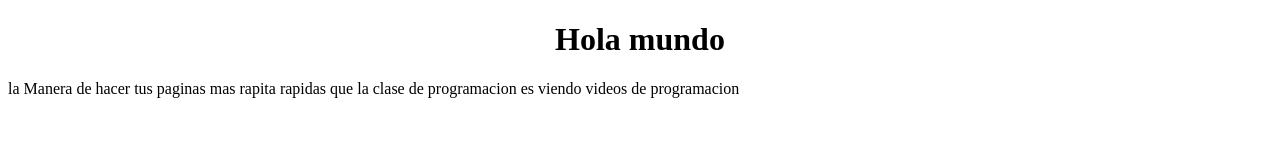
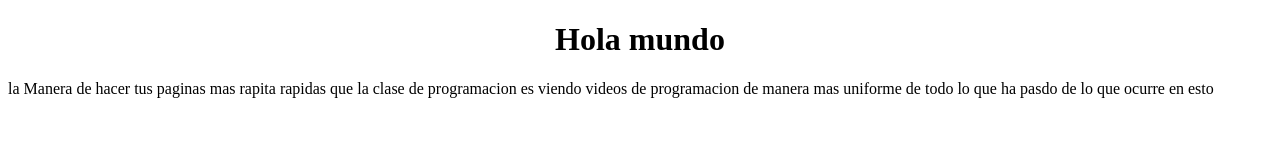
Before and after one commit to M1gu3l-3v4rist0/mundo-2, a plain HTML site: page index.html in a window 1280 px wide. Drawn offline with Linux system fonts and the light colour scheme.

Commit message:
modificación en el index

```diff
--- a/index.html
+++ b/index.html
@@ -6,9 +6,11 @@
     <title>Mi primera pagina</title>
     <h1><center> Hola mundo </center></h1>
     <p> la Manera de hacer tus paginas mas rapita rapidas   que la clase de programacion
-        es viendo videos de programacion
+        es viendo videos de programacion de manera mas uniforme de todo lo que ha pasdo  de lo que ocurre en esto
+
     </p>
 </head>
+<script src="aplicación.js"></script>
 <body>
 
 </body>
```
